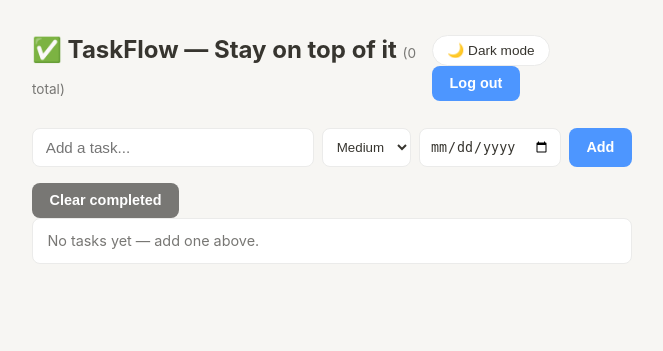
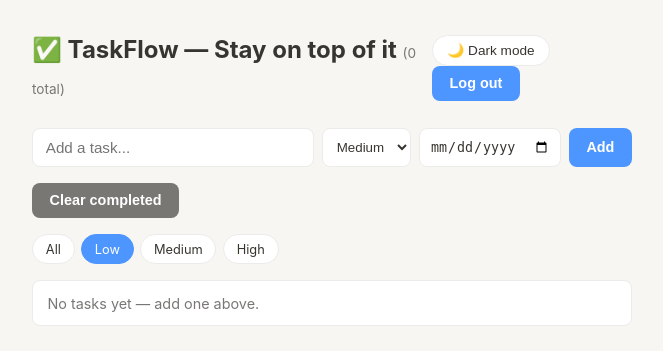
Before and after one commit to Arnav-3012/arnav-taskflow, a Django app: page /?priority=low in a window 1280 px wide. Shown: the top 351 px of the page, without its empty margins (308-971 px from the left). Run offline with Django 5.2, Linux system fonts and the light colour scheme; the visitor is signed in with stand-in values (Sample User, id 1); data that the repository does not hold is empty.

Commit message:
Add priority filter buttons

```diff
--- a/tasks/static/tasks/style.css
+++ b/tasks/static/tasks/style.css
@@ -52,3 +52,7 @@ li[data-done="true"] .task-title { text-decoration:line-through; color:var(--tex
 @media (max-width:420px) {
   form#add-form { flex-direction:column; }
 }
+
+.filters { display:flex; gap:.4rem; margin:1rem 0; }
+.filter { padding:.3rem .8rem; border:1px solid var(--border); border-radius:999px; font-size:.8rem; color:var(--text); text-decoration:none; background:var(--bg); }
+.filter.active { background:var(--accent); border-color:var(--accent); color:#fff; }
--- a/tasks/templates/tasks/task_list.html
+++ b/tasks/templates/tasks/task_list.html
@@ -34,6 +34,13 @@
     <button type="submit" class="btn" style="background:var(--text-muted)">Clear completed</button>
   </form>
 
+  <nav class="filters">
+    <a href="{% url 'task_list' %}" class="filter{% if not priority_filter %} active{% endif %}">All</a>
+    <a href="?priority=low" class="filter{% if priority_filter == 'low' %} active{% endif %}">Low</a>
+    <a href="?priority=medium" class="filter{% if priority_filter == 'medium' %} active{% endif %}">Medium</a>
+    <a href="?priority=high" class="filter{% if priority_filter == 'high' %} active{% endif %}">High</a>
+  </nav>
+
   <ul id="task-list">
     {% for task in tasks %}
       <li data-done="{{ task.done|yesno:'true,false' }}">
--- a/tasks/views.py
+++ b/tasks/views.py
@@ -13,7 +13,10 @@ def task_list(request):
         return redirect("task_list")
 
     tasks = Task.objects.filter(owner=request.user).order_by("-created_at")
-    return render(request, "tasks/task_list.html", {"tasks": tasks})
+    priority_filter = request.GET.get("priority")
+    if priority_filter in dict(Task.PRIORITY_CHOICES):
+        tasks = tasks.filter(priority=priority_filter)
+    return render(request, "tasks/task_list.html", {"tasks": tasks, "priority_filter": priority_filter})
 
 @login_required
 def toggle_task(request, task_id):
```
